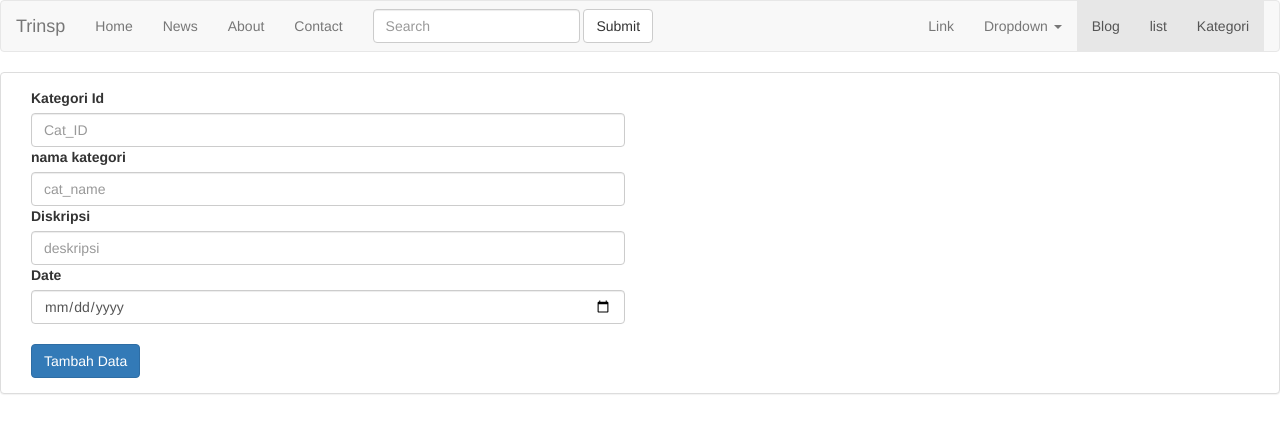
After one commit to zhortha/ciname, a CodeIgniter app: page /ciname/index.php/kategori/tambah in a window 1280 px wide. The commit adds this page. Shown: the top 433 px of the page. Run offline with CodeIgniter, Linux system fonts and the light colour scheme.

Commit message:
create+view

```diff
--- /dev/null
+++ b/application/controllers/kategori.php
@@ -0,0 +1,85 @@
+<?php
+defined('BASEPATH') OR exit('No direct script access allowed');
+
+class Kategori extends CI_Controller {
+	function __construct(){
+        parent::__construct();
+		$this->load->model('m_kategori');
+
+    }
+
+	public function index()
+	{
+		$data['header']='header.php';
+		$data['data']  =$this->db->get('categories');
+		$this->load->view('kategori/v_datakategori',$data);
+	}
+	public function tambah()
+	{
+		$data['menu']		='menu.php';
+		$data['content']	='kategori/v_tambahkategori.php';
+		$this->load->view('kategori/v_tambahkategori.php',$data);
+	}
+
+	public function edit($id)
+	{
+		$data['menu']		='menu.php';
+		$data['content']	='kategori/v_editkategori.php';
+		$data['data']		=$this->m_kategori->cekid($id)->row_array();
+		$this->load->view('v_home.php',$data);
+
+	}
+
+	public function editproses($id)
+	{
+		$nama_kategori=$this->input->post('nama_kategori');
+		$lokasi=$this->input->post('lokasi');
+
+
+			$info=array(
+				'id_kategori'=>$id,
+				'nama_kategori'=>$nama_kategori,
+				'lokasi'=>$lokasi,
+			);
+			$this->m_kategori->getupdate($info, $id);
+			redirect('kategori');
+
+	}
+
+	public function simpan()
+	{
+		$cat_id=$this->input->post('cat_id');
+		$cat_name=$this->input->post('cat_name');
+		$cat_description=$this->input->post('cat_description');
+		$date_created=$this->input->post('date_created');
+		$cek=$this->m_kategori->getdatakategori($cat_id);
+		if($cek->num_rows()>0){
+			redirect('kategori/tambah');
+		}else {
+			$info=array(
+				'cat_id'=>$cat_id,
+				'cat_name'=>$cat_name,
+				'cat_description'=>$cat_description,
+				'date_created'=>$date_created,
+			);
+			$this->m_kategori->getinsert($info);
+			redirect('kategori');
+		}
+	}
+
+
+public function Hapus($id)
+	{
+		$data['menu']		='menu.php';
+		$data['content']	='kategori/v_hapuskategori.php';
+		$data['data']		=$this->m_kategori->cekid($id)->row_array();
+		$this->load->view('v_home.php',$data);
+
+	}
+	public function hapusproses($id)
+	{
+			$this->m_kategori->hapus($id);
+			redirect('kategori');
+
+	}
+ }
--- /dev/null
+++ b/application/models/m_kategori.php
@@ -0,0 +1,37 @@
+<?php
+defined('BASEPATH') OR exit('No direct script access allowed');
+
+class M_kategori extends CI_model {
+	private $table="categories";
+	private $primary="cat_id";
+
+public function __construct()
+{
+	parent::__construct();
+}
+public function getdatakategori($key)
+ {
+ 	$k=$this->db->query("select*from categories where cat_id ='$key'");
+ 	return $k;
+ }
+
+ public function getinsert($data)
+ {
+ 	$this->db->insert('categories',$data);
+ }
+
+public function cekid($id)
+ {
+ 	$k=$this->db->query("select*from categories where cat_id ='$id'");
+ 	return $k;
+
+ }
+ function getupdate($info, $id){
+        $this->db->where($this->primary, $id);
+		$this->db->update($this->table, $info);
+    }
+public function hapus($id){
+        $this->db->where($this->primary, $id);
+		$this->db->delete($this->table);
+    }
+}
--- a/application/views/header.php
+++ b/application/views/header.php
@@ -57,6 +57,7 @@
 						</li>
 					  <li class="active"><a href="<?php echo site_url('home/m_blog');?>">Blog</a></li>
 					  <li class="active"><a href="<?php echo site_url('home/tampil');?>">list</a></li>
+					  <li class="active"><a href="<?php echo site_url('kategori');?>">Kategori</a></li>
 					</ul>
 				</div><!-- /.navbar-collapse -->
 			</div>
--- /dev/null
+++ b/application/views/kategori/v_tambahkategori.php
@@ -0,0 +1,20 @@
+<?php $this->load->view('header.php');?>
+		<!-- jQuery -->
+<?php echo form_open_multipart('kategori/simpan'); ?>
+<div class="panel panel-default">
+	<div class="panel-body">
+		<div class="col-md-6">
+			<form role="form">
+					<label>Kategori Id</label>
+						<input class="form-control" type="text" name="cat_id" placeholder="Cat_ID" required="required">
+
+					<label>nama kategori</label>
+						<input class="form-control" type="text" name="cat_name" placeholder="cat_name" required="required">
+
+					<label>Diskripsi</label>
+						<input type="text" class="form-control" name="cat_description" placeholder="deskripsi" required="required">
+
+					<label>Date</label>
+						<input type="date" class="form-control" type="text" name="date_created" placeholder="cat_date" required="required">
+
+					<br><button href="<?php echo base_url('kategori/m_kategori');?>" type="submit" class="btn btn-primary">Tambah Data</button>
```
Also changed, not shown: application/views/kategori/v_datakategori.php (added, +45 -0 lines).
